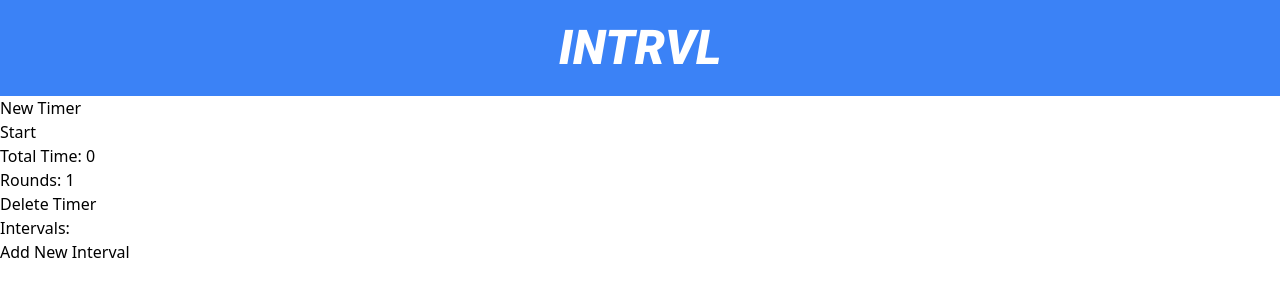
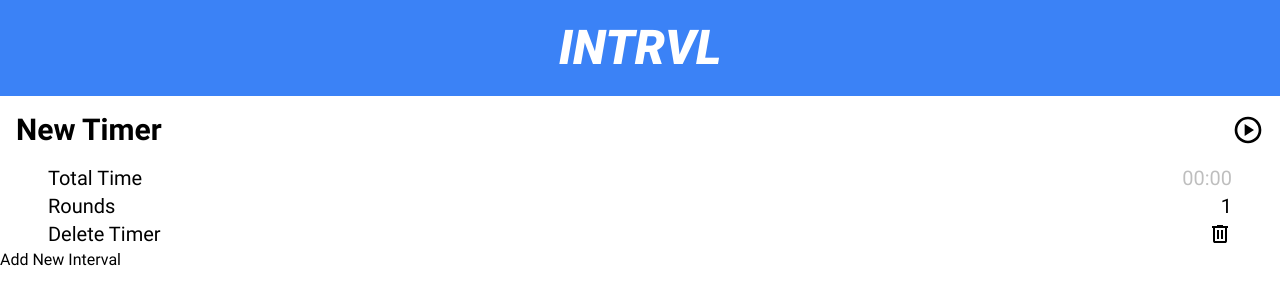
Before and after one commit to jeffreyjkjin/Intrvl, a Vue app: page / in a window 1280 px wide. Both pictures are taken after a click on the button "Create New Timer". Shown: the top 304 px of the page. Built offline with nearby package versions, Linux system fonts and the light colour scheme.

Commit message:
Updated Timer page
-Removed code for IntervalAccordion
-Implemented figma design for timer page
-Added svg for icon

```diff
--- a/src/pages/Timer.vue
+++ b/src/pages/Timer.vue
@@ -1,38 +1,19 @@
 <script setup lang="ts">
+import PlayCircle from '../icons/playcircle.svg'
+import Trash from '../icons/trash.svg'
 import { onBeforeMount, ref, toRaw } from 'vue'
 import { RouteLocationNormalizedLoaded, Router, useRoute, useRouter } from 'vue-router'
-import { VSwatches } from 'vue3-swatches'
-import 'vue3-swatches/dist/style.css'
 
+import IntervalAccordion from '../components/IntervalAccordion.vue'
 import PageHeader from '../components/PageHeader.vue'
 import { db, Interval, Timer } from '../utilities/db'
+import formatTime from '../utilities/formatTime'
 import getTimer from '../utilities/getTimer'
 import getTotalTime from '../utilities/getTotalTime'
-import playSound from '../utilities/playSound'
-import { sounds } from '../utilities/sounds'
 
 const route: RouteLocationNormalizedLoaded = useRoute();
 const router: Router = useRouter();
 const timer = ref<Timer>();
-
-const swatches: string[] = [
-	'#ef4444',
-	'#f97316',
-	'#f59e0b',
-	'#eab308',
-	'#84cc16',
-	'#22c55e',
-	'#10b981',
-	'#14b8a6',
-	'#06b6d4',
-	'#0ea5e9',
-	'#3b82f6',
-	'#6366f1',
-	'#8b5cf6',
-	'#a855f7',
-	'#d946ef',
-	'#ec4899'
-];
 
 // get user input and update timer fields in db
 const updateTimer = (event: Event, fieldName: string) => {
@@ -93,58 +74,6 @@
     }
 }
 
-// updates interval field
-const updateInterval = (event: Event, fieldName: string, index: number) => {
-    if (timer.value) {
-        const int: Interval = timer.value.intervals[index];
-
-        // update interval locally
-        switch (fieldName) {
-            case 'name':
-                int.name = (event.target as HTMLTextAreaElement).value;
-                break;
-            case 'colour':
-                int.colour = event as any;
-                break;
-            case 'length':
-                int.length = Number((event.target as HTMLTextAreaElement).value);
-                break;
-            case 'warning':
-                int.warning = (event.target as HTMLSelectElement).value;
-                break;
-            case 'warningTime':
-                int.warningTime = Number((event.target as HTMLTextAreaElement).value);
-                break;
-            case 'sound':
-                int.sound = (event.target as HTMLSelectElement).value;
-                break;
-            case 'repeat':
-                int.repeat = (event.target as HTMLFormElement).checked;
-        }
-
-        // update interval for timer in db
-        db.timers.update(
-                Number(route.params.datetime),
-                { intervals: toRaw(timer.value.intervals) }
-        )
-            .catch((err: any) => console.error(err));
-    }
-}
-
-// deletes interval from timer
-const deleteInterval = (index: number) => {
-    if (timer.value) {
-        timer.value.intervals.splice(index, 1);
-
-        // remove interval from timer in db
-        db.timers.update(
-            Number(route.params.datetime),
-            { intervals: toRaw(timer.value.intervals) }
-        )
-            .catch((err: any) => console.error(err));
-    }
-}
-
 // grab timer from db with datetime param
 onBeforeMount(() => {
     getTimer(Number(route.params.datetime))
@@ -156,61 +85,40 @@
 
 <template>
     <PageHeader />
-    <div v-if="timer !== undefined">
-        <div>
-            <input :value="timer.name" @input="updateTimer($event, 'name')" />
+    <div v-if="timer !== undefined" class="font-roboto">
+        <div class="flex justify-between items-center p-4">
+            <div class="font-bold text-3xl">
+                <input
+                    class="w-80"
+                    :value="timer.name"
+                    @input="updateTimer($event, 'name')"
+                />
+            </div>
+            <RouterLink :to="'/start/' + route.params.datetime">
+                <PlayCircle class="w-8 h-8 fill-black" />
+            </RouterLink>
         </div>
-        <RouterLink :to="'/start/' + route.params.datetime">
-            Start
-        </RouterLink>
-        <div>
-            Total Time: {{ getTotalTime(timer) }}
+        <div class="flex flex-col text-xl px-12">
+            <div class="flex justify-between">
+                Total Time
+                <p class="opacity-25">
+                    {{ formatTime(getTotalTime(timer)) }}
+                </p>
+            </div>
+            <div class="flex justify-between">
+                Rounds
+                <input class="w-20 text-end" :value="timer.rounds" @input="updateTimer($event, 'rounds')" />
+            </div>
+            <div class="flex justify-between">
+                Delete Timer
+                <button class="" @click="deleteTimer">
+                    <Trash class="w-6 h-6 fill-black" />
+                </button>
+            </div>
         </div>
         <div>
-            Rounds: <input :value="timer.rounds" @input="updateTimer($event, 'rounds')" />
-        </div>
-        <button @click="deleteTimer">
-            Delete Timer
-        </button>
-        <div>
-            Intervals:
-            <div v-for="(interval, index) in timer.intervals">
-                <div>
-                    <VSwatches v-model="interval.colour" :swatches="swatches" @close="updateInterval($event, 'colour', index)" />
-                    <input :value="interval.name" @input="updateInterval($event, 'name', index)" />
-                </div>
-                <div>
-                    <input :value="interval.length" @input="updateInterval($event, 'length', index)" />
-                </div>
-                <div>
-                    Warning: <select :value="interval.warning" @input="updateInterval($event, 'warning', index)">
-                        <option v-for="sound in sounds">
-                            {{ sound[0] }}
-                        </option>
-                    </select>
-                    <button @click="playSound(interval.warning)">
-                        Play
-                    </button>
-                </div>
-                <div>
-                    Warning Time: <input :value="interval.warningTime" @input="updateInterval($event, 'warningTime', index)" />
-                </div>
-                <div>
-                    Sound: <select :value="interval.sound" @input="updateInterval($event, 'sound', index)">
-                        <option v-for="sound in sounds">
-                            {{ sound[0] }}
-                        </option>
-                    </select>
-                    <button @click="playSound(interval.sound)">
-                        Play
-                    </button>
-                </div>
-                <div>
-                    Repeat: <input type="checkbox" :checked="interval.repeat" @change="updateInterval($event, 'repeat', index)" />
-                </div>
-                <button @click="deleteInterval(index)">
-                    Delete Interval
-                </button>
+            <div class="flex flex-col" v-for="(interval, index) in timer.intervals">
+                <IntervalAccordion :timer="timer" :index="index" />
             </div>
         </div>
         <button @click="createInterval">
```
Also changed, not shown: src/icons/playcircle.svg (added).
